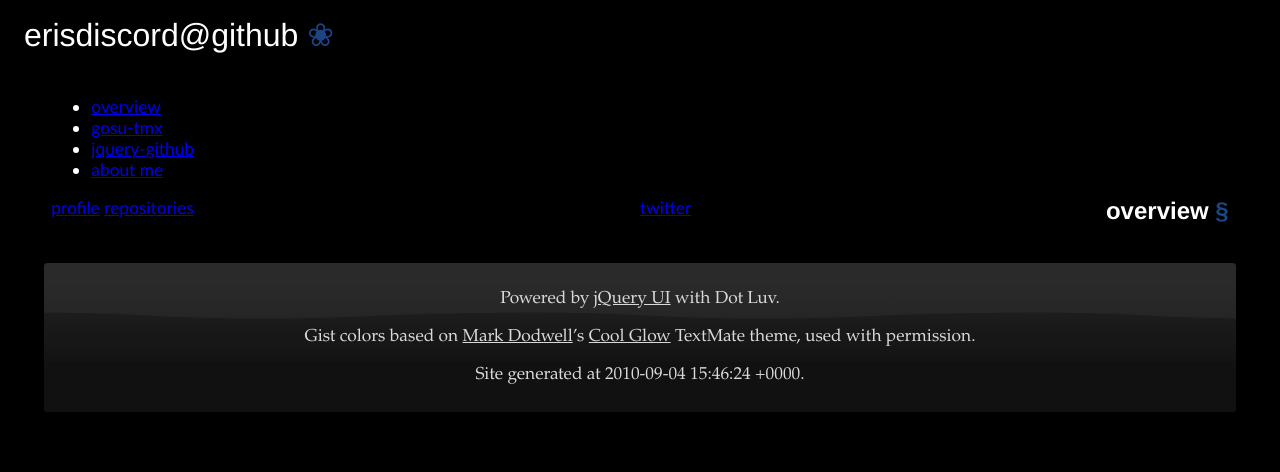
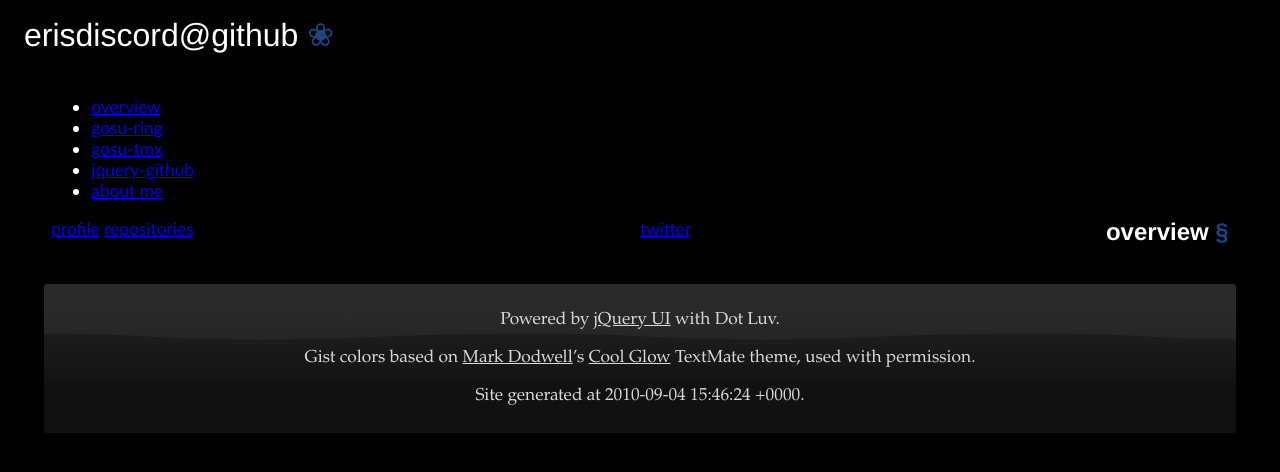
Before and after one commit to erisdev/erisdev.github.io, a Jekyll site: the page built from index.html, in a window 1280 px wide. Shown: the top 472 px of the page. Built offline with Jekyll 4.4.1, drawn with Linux system fonts in a browser that asks for light colours; nearby versions of some CDN libraries; library files that are not in the unit come from our copies; Markdown is read by kramdown in place of the engine named in the settings.

Commit message:
added gosu-ring page

```diff
--- a/index.html
+++ b/index.html
@@ -5,6 +5,7 @@ title: erisdiscord@github
 <div id="sections">
 	<ul>
 		<li><a href="#overview">overview</a></li>
+		<li><a href="gosu-ring" title="gosu-ring">gosu-ring</a></li>
 		<li><a href="gosu-tmx" title="gosu-tmx">gosu-tmx</a></li>
 		<li><a href="jquery-github" title="jquery-github">jquery-github</a></li>
 		<li><a href="pages/about" title="about">about me</a></li>
```
Also changed, not shown: .gitmodules.
